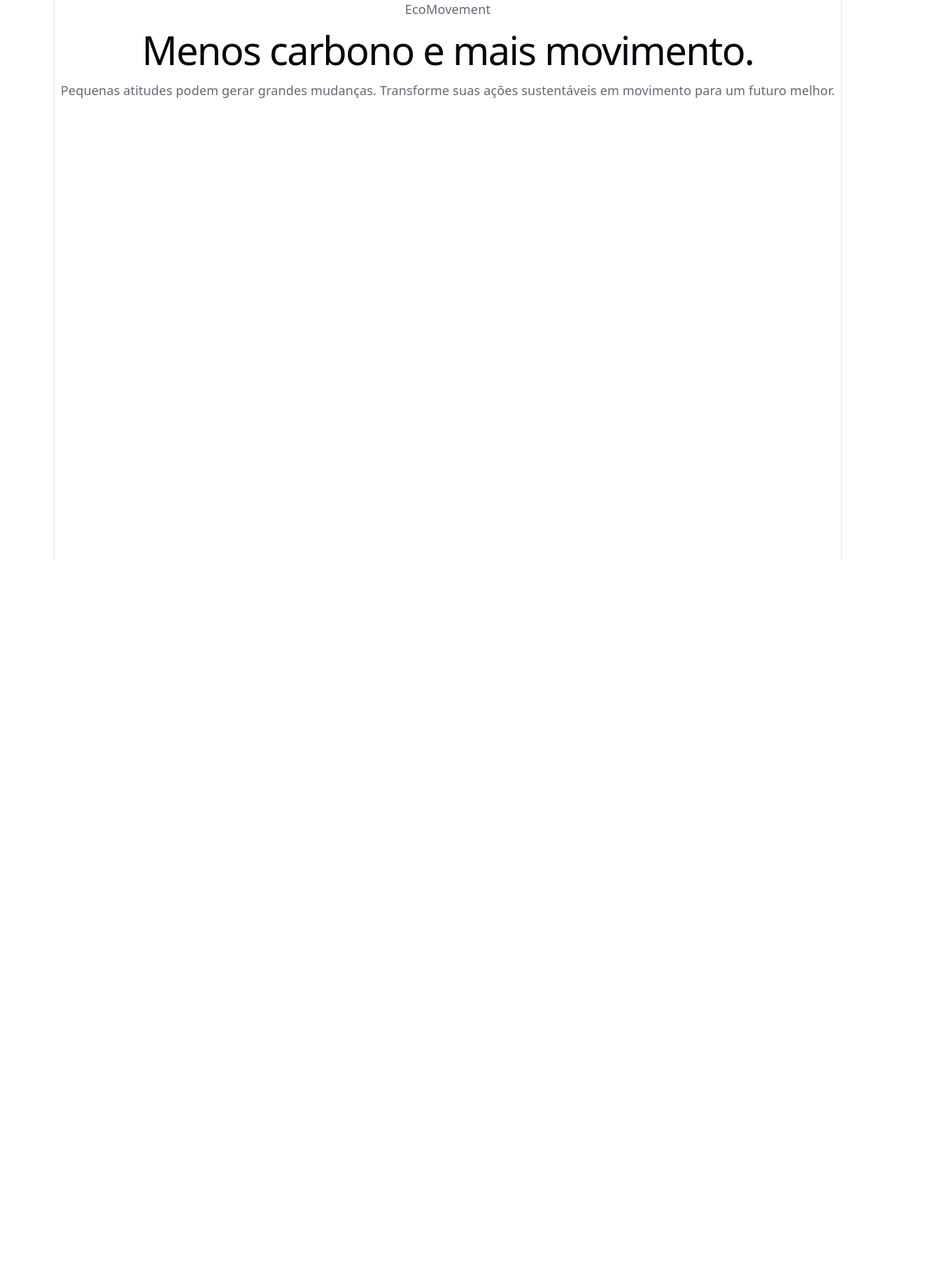
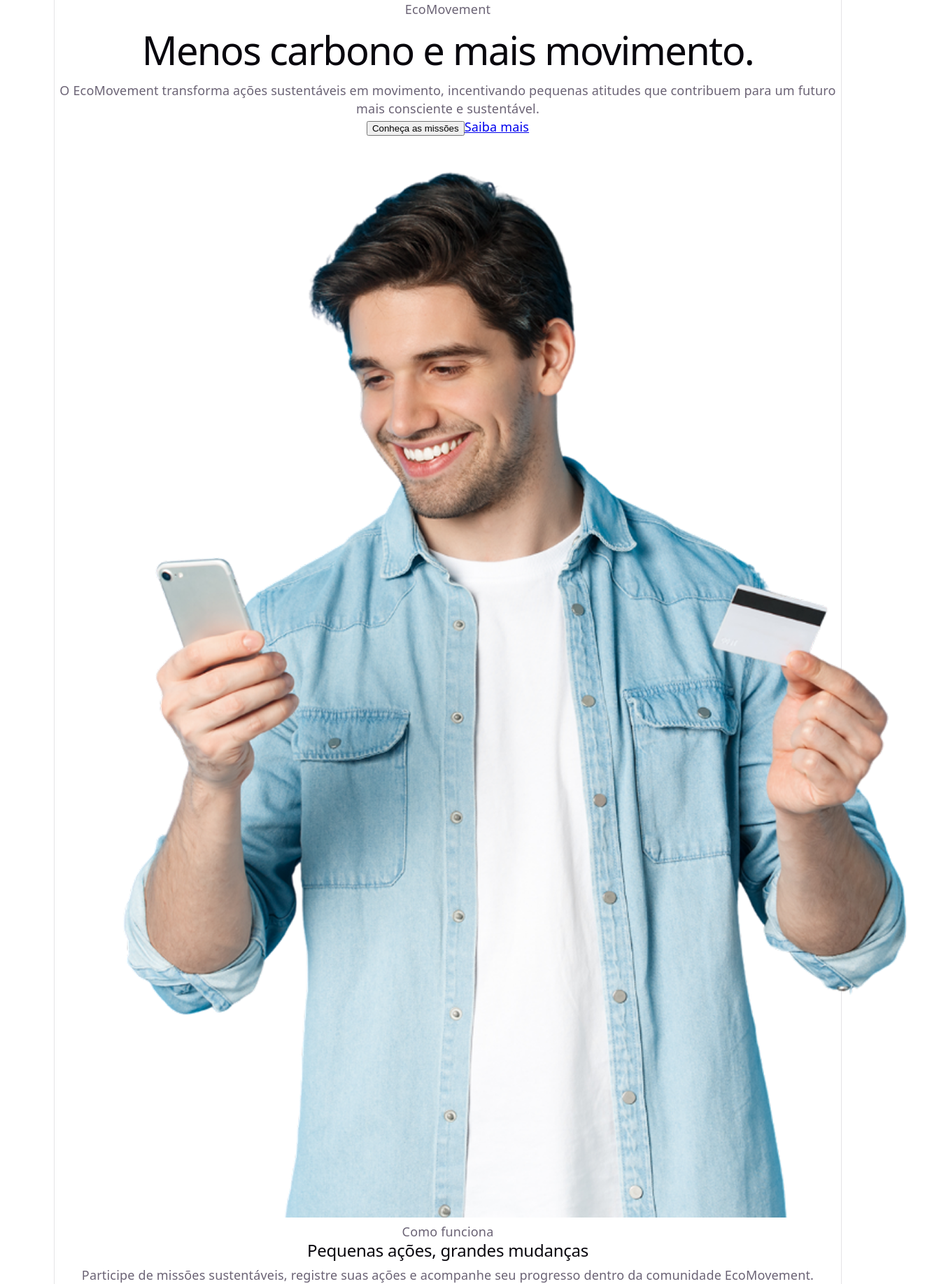
Before and after one commit to zanfolim07/EcoMovement-react, a React (Vite) app: page / in a window 1280 px wide. Shown: the whole page at 70% size, 1352 px wide, since content can reach past the window. Before the commit the page ends 800 px from the top, so only its background shows below. Built offline with nearby package versions, Linux system fonts and the light colour scheme.

Commit message:
feat: adiciona conteúdo principal da home

```diff
--- a/src/App.tsx
+++ b/src/App.tsx
@@ -1,9 +1,7 @@
 import { Routes, Route } from 'react-router-dom';
-
 
 import Home from './Pages/Home/Home';
 import FAQ from './Pages/FAQ/FAQ';
-
 
 import Layout from './components/Layout/Layout';
 
@@ -13,7 +11,6 @@ export default function App() {
       <Route element={<Layout />}>
         <Route path="/" element={<Home />} />
         <Route path="/faq" element={<FAQ />} />
-
       </Route>
     </Routes>
   );
--- a/src/Pages/Home/Home.tsx
+++ b/src/Pages/Home/Home.tsx
@@ -1,19 +1,68 @@
+import { Link } from 'react-router-dom';
+
+import Button from '../../components/Button/Button';
+
+import imagemInicio from '../../assets/img/imagem-inicio.png';
+
 export default function Home() {
   return (
-    <main className="min-h-screen">
-      <section className="flex min-h-[70vh] items-center justify-center px-6 py-16">
-        <div className="mx-auto max-w-4xl text-center">
-          <span className="mb-4 inline-block text-sm font-semibold uppercase tracking-widest text-brand">
-            EcoMovement
+    <main>
+      <section className="flex min-h-[70vh] items-center px-6 py-16">
+        <div className="mx-auto grid max-w-6xl items-center gap-12 md:grid-cols-2">
+          <div>
+            <span className="text-sm font-semibold uppercase tracking-widest text-brand">
+              EcoMovement
+            </span>
+
+            <h1 className="mt-4 text-4xl font-bold leading-tight md:text-6xl">
+              Menos carbono e mais movimento.
+            </h1>
+
+            <p className="mt-6 max-w-xl text-lg leading-relaxed text-gray-600">
+              O EcoMovement transforma ações sustentáveis em movimento,
+              incentivando pequenas atitudes que contribuem para um futuro
+              mais consciente e sustentável.
+            </p>
+
+            <div className="mt-8 flex flex-wrap gap-4">
+              <Link to="/missoes">
+                <Button>
+                  Conheça as missões
+                </Button>
+              </Link>
+
+              <Link
+                to="/sobre"
+                className="inline-flex items-center justify-center rounded-2xl border-2 border-brand px-8 py-3 text-sm font-semibold text-brand transition duration-200 hover:-translate-y-px md:text-base"
+              >
+                Saiba mais
+              </Link>
+            </div>
+          </div>
+
+          <div className="flex justify-center">
+            <img
+              src={imagemInicio}
+              alt="Ilustração do EcoMovement"
+              className="w-full max-w-lg"
+            />
+          </div>
+        </div>
+      </section>
+
+      <section className="px-6 py-16">
+        <div className="mx-auto max-w-6xl text-center">
+          <span className="text-sm font-semibold uppercase tracking-widest text-brand">
+            Como funciona
           </span>
 
-          <h1 className="text-4xl font-bold leading-tight md:text-6xl">
-            Menos carbono e mais movimento.
-          </h1>
+          <h2 className="mt-3 text-3xl font-bold md:text-4xl">
+            Pequenas ações, grandes mudanças
+          </h2>
 
-          <p className="mx-auto mt-6 max-w-2xl text-lg leading-relaxed text-gray-600 md:text-xl">
-            Pequenas atitudes podem gerar grandes mudanças.
-            Transforme suas ações sustentáveis em movimento para um futuro melhor.
+          <p className="mx-auto mt-4 max-w-2xl text-lg text-gray-600">
+            Participe de missões sustentáveis, registre suas ações e
+            acompanhe seu progresso dentro da comunidade EcoMovement.
           </p>
         </div>
       </section>
```
